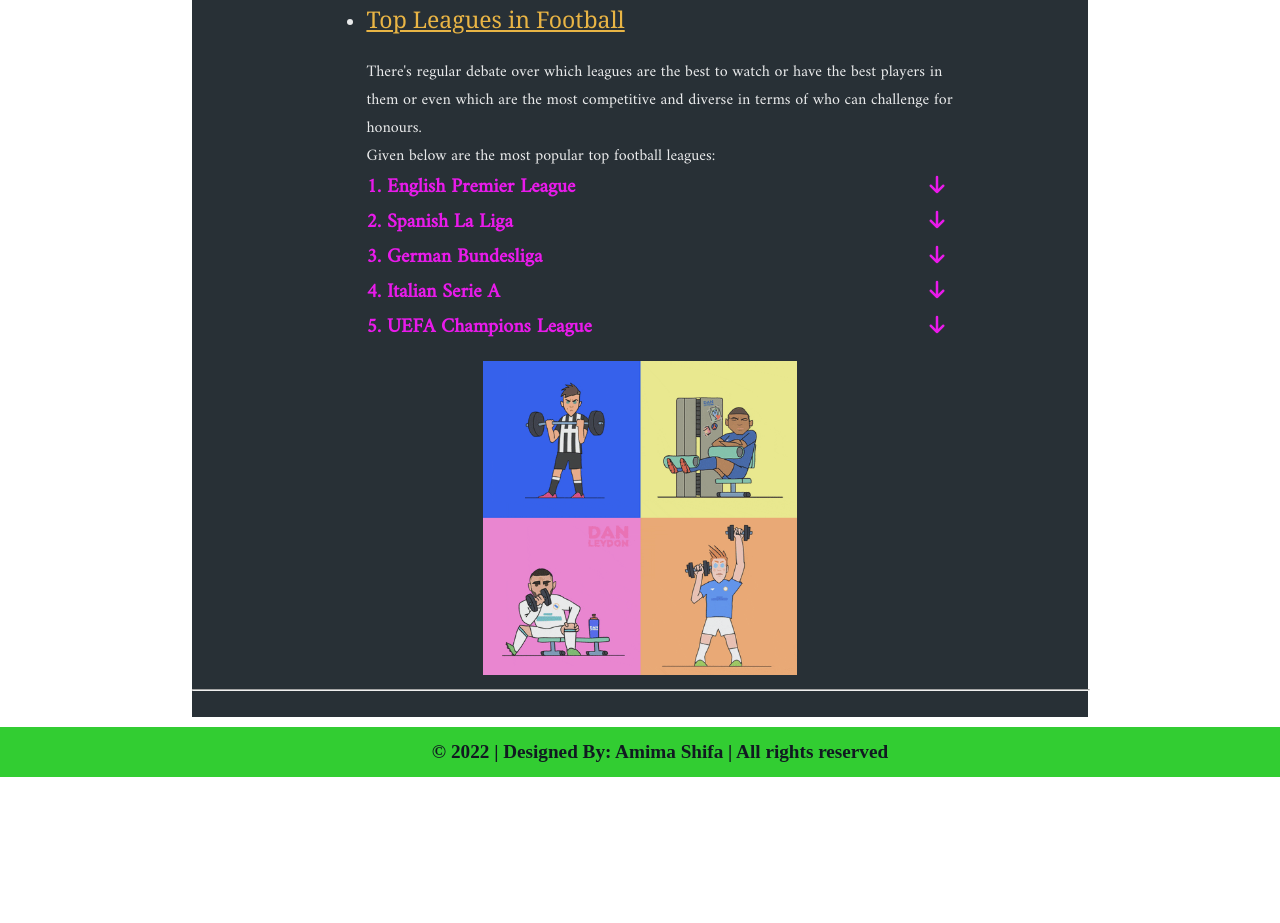
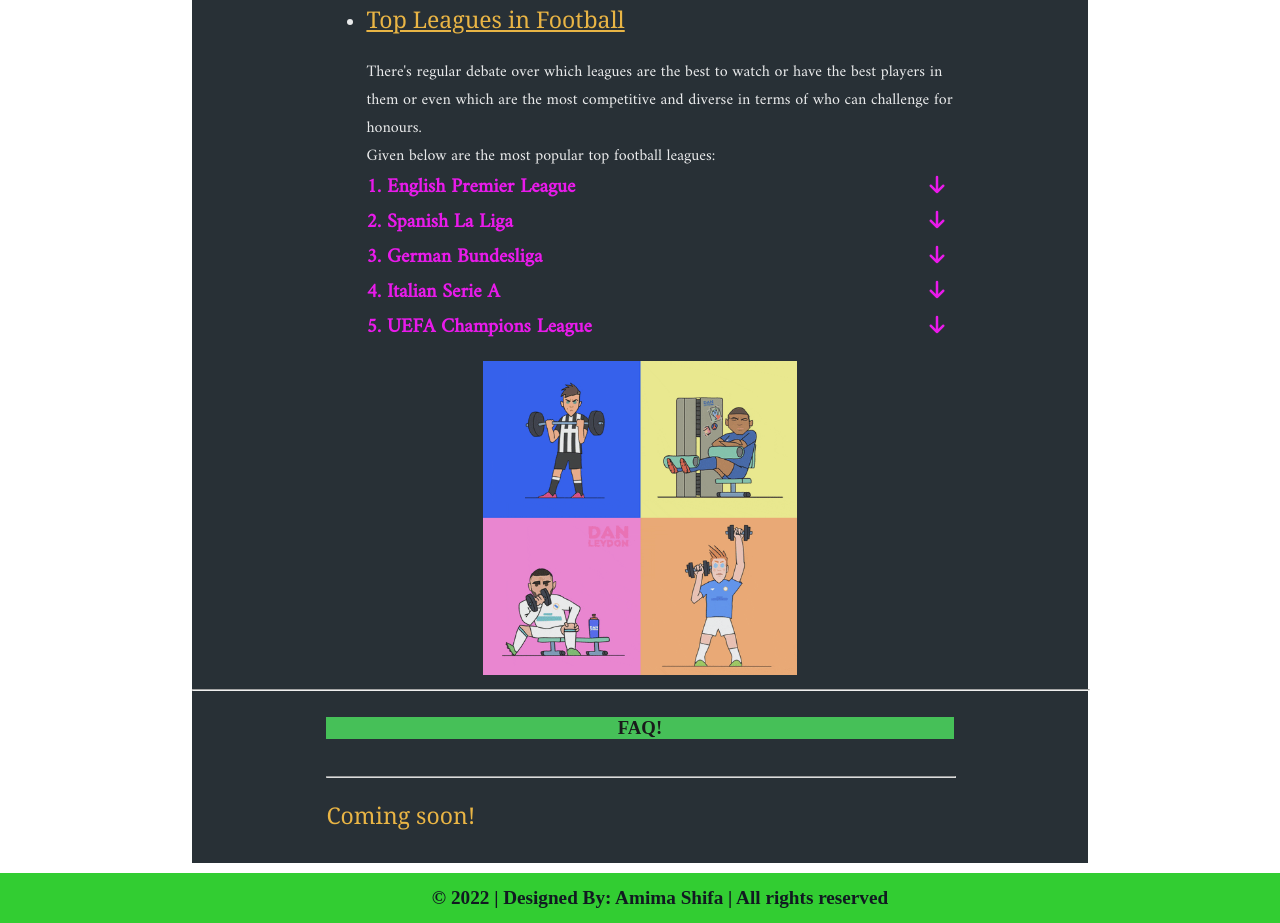
Before and after one commit to AmimaShifa/FOOTBALL-FAQ, a plain HTML site: page index.html in a window 1280 px wide. Shown: the part 1295-2218 px from the top of the page. Before the commit the page ends 2072 px from the top, so only its background shows below. Drawn offline with nearby package versions, Linux system fonts and the light colour scheme; files whose address does not match are found by name; a web font is replaced by a local one.

```diff
--- a/index.html
+++ b/index.html
@@ -271,7 +271,9 @@ In its present format, the Champions League begins in late June with a prelimina
 </section>
   <hr width="100%">
 <section id= "faq">
-
+  <h1 id="main">FAQ!</h1><br>
+  <hr width="100%">
+  <h3 style="line-height:29px;">Coming soon!</h3>
 </section>
 </section>
 <!--
```
